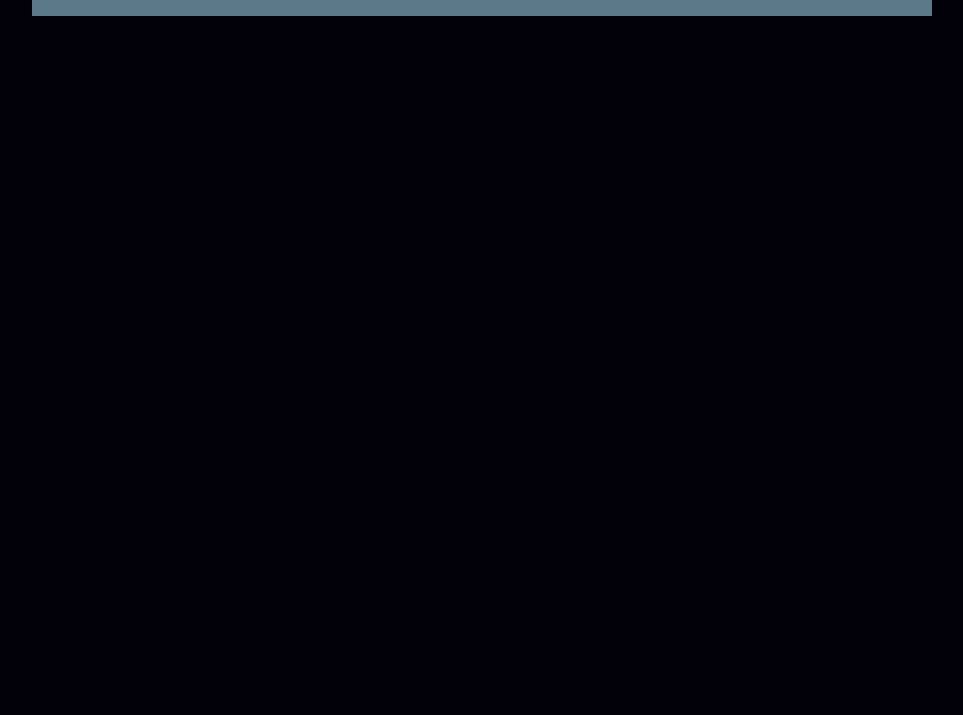
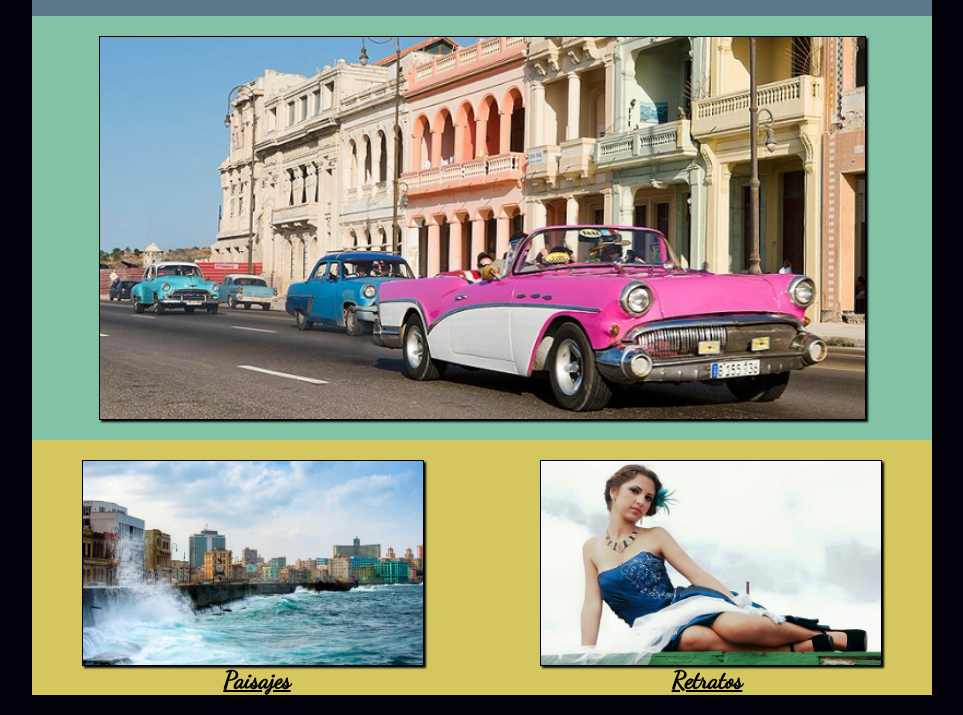
Before and after one commit to ralondiaz/Proyecto2CSS, a plain HTML site: page index.html in a window 1280 px wide. Shown: the part 85-800 px from the top of the page, without its empty margins (158-1121 px from the left). Drawn offline with Linux system fonts and the light colour scheme.

Commit message:
desarrollo pagina index y seleccion de imagenes

```diff
--- a/css/styles.css
+++ b/css/styles.css
@@ -9,16 +9,13 @@ body {
 	margin: 0px;
 	padding: 0px;
 }
+/* Estilos de seccion "container" */
 
 .container {
 	margin: 0px;
 	border: 0px;
 	border-radius: 10px 10px 0px 0px;
 	background-color:  #5b7989;
-}
-
-.container div {
-	padding: 10px;
 }
 
 .titulo {
@@ -39,26 +36,73 @@ a {
   color: #ffffff;
 }
 
-a:visited {
+ #dec {
 	text-decoration: none;
 }
 
-.container {
-	display: -webkit-flex;
+/* Estilos de la seccion "figure" */
+
+.images {
+	margin: 0px;
+}
+.img_main {
+	padding: 20px 0px 20px 0px;
+	margin: 0px;
+	background-color: #82c3a6;
+}
+.img_sec, .img_txt {
+	margin: 0px;
+	background-color: #d5c75f;
+}
+.img_main,.img_sec,.img_txt, figcaption {
 	display: flex;
-	-webkit-flex-flow: row wrap;
-	flex-flow: row wrap;
+	justify-content: center;
+	align-items: center;
+}
+#img_sec1, #img_sec2, figcaption {
+	width: 50%;
+	margin: 0px;
+}
+#img_sec1 {
+	display: flex;
+	justify-content: flex-start;
+	align-items: center;
+	padding: 20px 0px 0px 50px;
+}
+#img_sec2 {
+	display: flex;
+	justify-content: flex-end;
+	align-items: center;
+	padding: 20px 50px 0px 0px;
+}
+img {
+  -webkit-box-shadow: 2px 2px 2px #02010a;
+  -moz-box-shadow: 2px 2px 2px #02010a;
+	border: 1px solid;
+}
+.img_txt a {
+	color: #000000;
+	font-size: 150%;
+	font-weight: bold;
+}
+.img_txt  {
+	padding: 0px;
 }
 
-.titulo, .navbar_top {
-	width: 100%;
-}
-
+/* Uso de @media */
 @media (min-width: 900px) {
+	/* Container y sus elementos */
 	.container {
+		display: -webkit-flex;
+		display: flex;
+		-webkit-flex-flow: row wrap;
+		flex-flow: row wrap;
 		width: 900px;
 		margin-left: auto;
 		margin-right: auto;
+	}
+	.container div {
+		padding: 10px;
 	}
 	.titulo {
 		width: 60%;
@@ -66,24 +110,42 @@ a:visited {
 	.navbar_top {
 		width: 35%;
 	}
+/* Imagenes */
+	.images {
+		width: 900px;
+		margin-left: auto;
+		margin-right: auto;
+	}
 }
 
-@media (max-width: 420px) {
-	.container {
+@media (max-width: 899px) {
+		/* Container e imagenes */
+	.container, .images, .img_sec {
 		display: -webkit-flex;
 		display: flex;
 		-webkit-flex-flow: column wrap;
 		flex-flow: column wrap;
 	}
-	.navbar_top {
+	.container, div {
+		padding: 0px;
+	}
+	#img_sec1, #img_sec2 {
+		padding: 20px 0px 20px 0px;
+	}
+	.navbar_top, .titulo, #img_sec1, #img_sec2 {
 		display: flex;
 		justify-content: center;
 		align-items: center;
+		width: 100%
 	}
 	.titulo h1 {
 		text-align: center;
 	}
+	#img_sec1, #img_sec2 {
+		width: 100%;
+	}
 }
+
 @keyframes header-animacion {
 	0% {
 		position: relative;
--- a/index.html
+++ b/index.html
@@ -10,21 +10,41 @@
   </head>
   <body>
 	   <div class="container" role="main">
-
 	      <div class="titulo">
 		        <h1>Comenzando con la Fotograf&iacutea</h1>
         </div>
   	    <div class="navbar_top">
   		      <h2>
-		<a href="index.html">Inicio</a>
+              <a id="dec" href="index.html">Inicio</a>
         	    <a href="paisajes.html">Paisajes</a>
               <a href="retratos.html">Retratos</a>
             </h2>
+  	    </div>
+      </div>
+        <figure class="images">
+          <div class="img_main">
+              <img src="images/hab.png" alt="Paisajes Cubanos" width="85%">
+          </div>
+          <div class="img_sec">
+            <div id="img_sec1">
+              <img src="images/malecon.png" alt="Paisajes" width="85%">
+            </div>
+            <div id="img_sec2">
+              <img src="images/retrato.png" alt="Retratos" width="85%">
+            </div>
+          </div>
+          <div class="img_txt">
+            <figcaption id="text1">
+                <a href="paisajes.html">Paisajes</a>
+            </figcaption>
+            <figcaption id="tex2">
+                <a href="retratos.html">Retratos</a>
+            </figcaption>
           </div>
 
 
 
 
-</div>
+         </figure>
      </body>
 </html>
```
Also changed, not shown: images/hab.png (added), images/malecon.png (added), images/retrato.png (added). Lines whose indentation alone changed are shown as unchanged.
